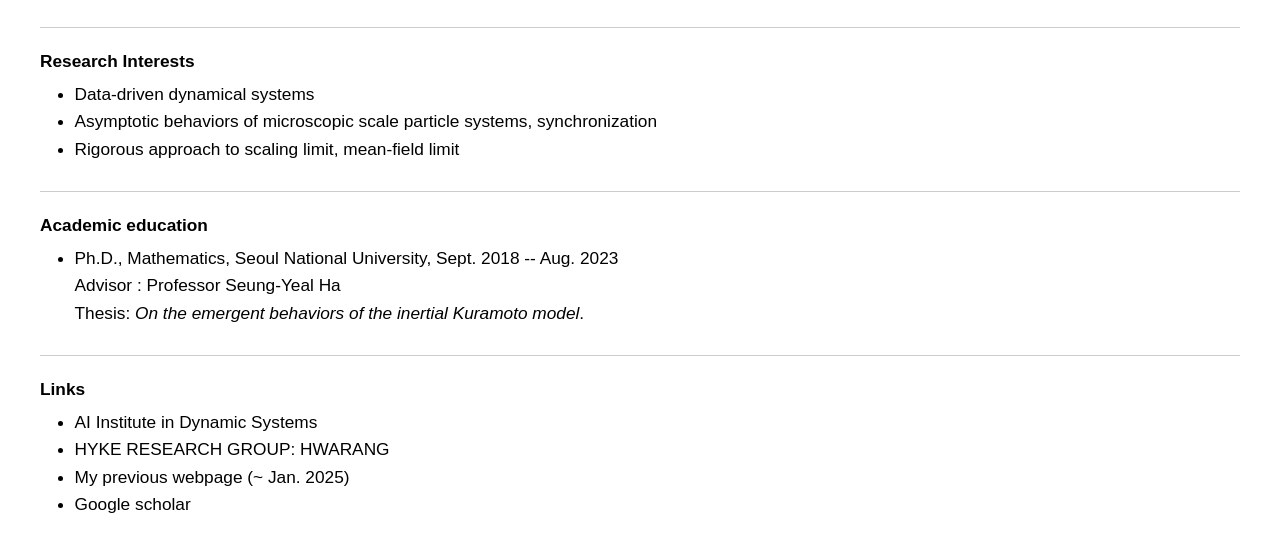
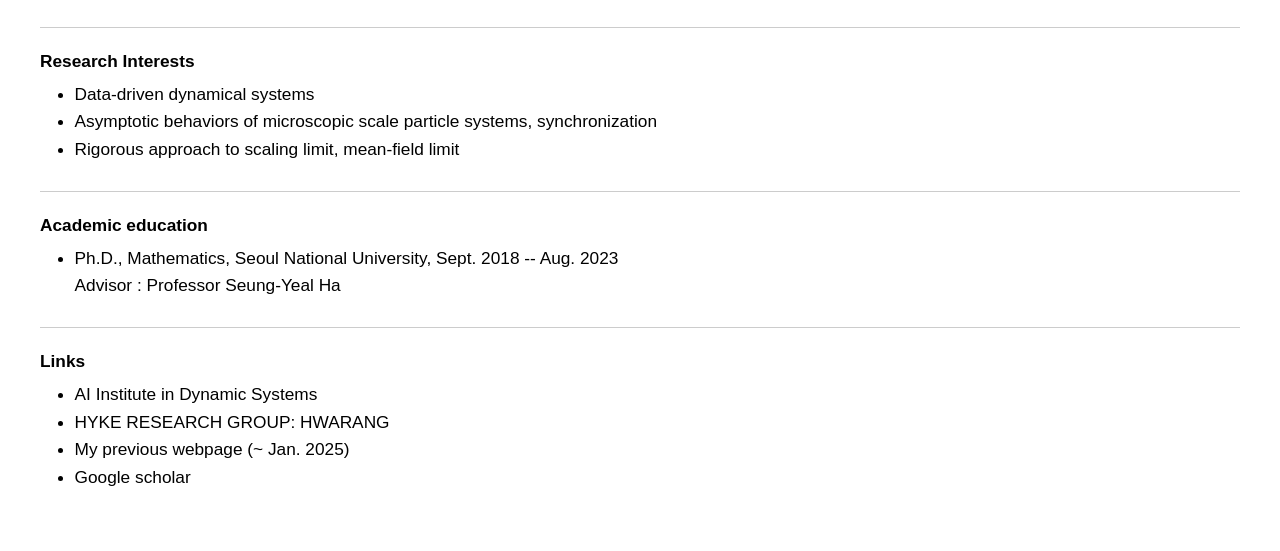
Before and after one commit to hangjun-cho/hangjun-cho.github.io, a plain HTML site: page main.html in a window 1280 px wide. Shown: the part 199-750 px from the top of the page. Drawn offline with Linux system fonts and the light colour scheme.

Commit message:
Update main.html

```diff
--- a/main.html
+++ b/main.html
@@ -147,9 +147,9 @@ p {
 	<ul>
     <li>Ph.D., Mathematics, Seoul National University, Sept. 2018 -- Aug. 2023<br>
         Advisor : Professor <a href="https://www.math.snu.ac.kr/~syha/" target="_blank" class="website-link">Seung-Yeal Ha</a><br>
-		Thesis:
+		<!-- Thesis:
 	<i><a href="https://snu-primo.hosted.exlibrisgroup.com/primo-explore/fulldisplay?vid=82SNU&search_scope=ALL&docid=82SNU_INST51909680690002591&lang=en_US" target="_blank" class="website-link">
-		On the emergent behaviors of the inertial Kuramoto model</a></i>.
+		On the emergent behaviors of the inertial Kuramoto model</a></i>.-->
 	</li>
 	</ul>
 	</span>
```
